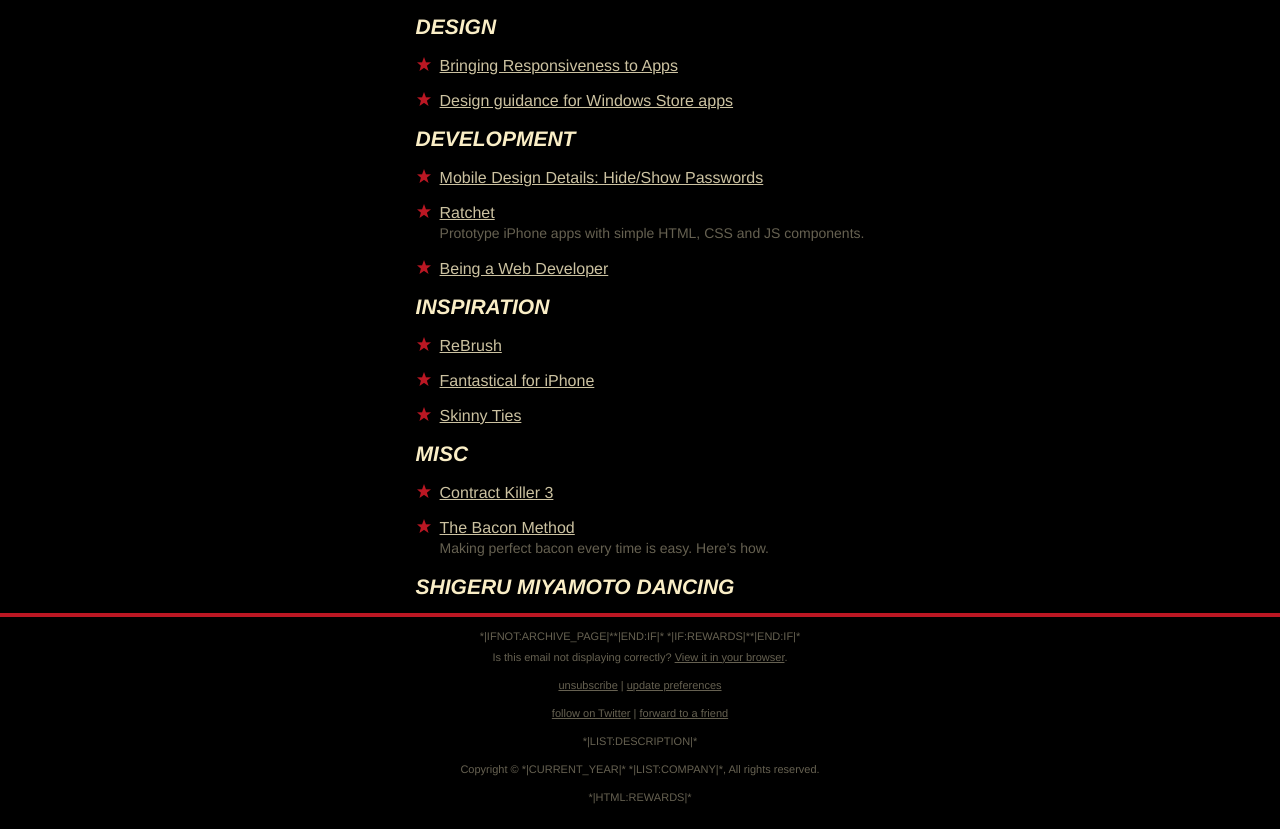
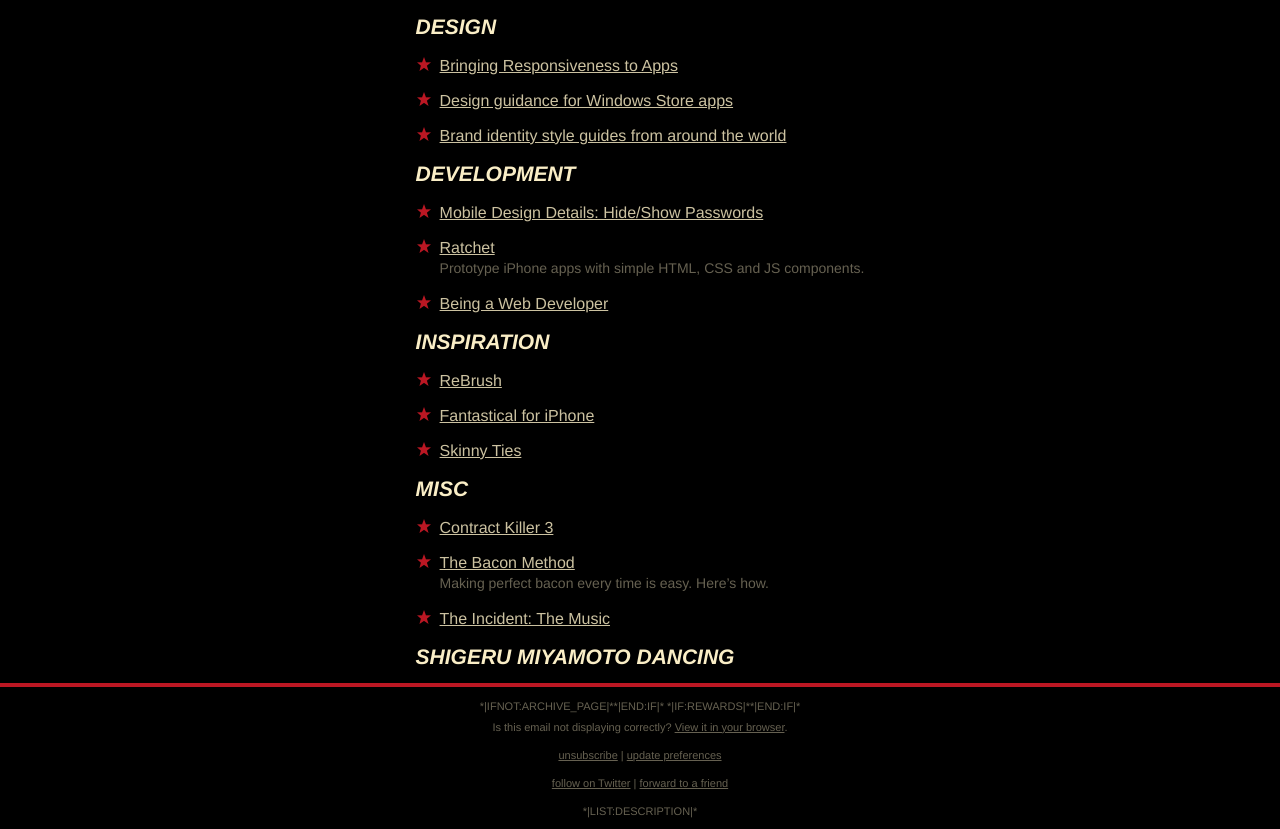
Before and after one commit to guerillalabs/Propaganda, a plain HTML site: page next/index.html in a window 1280 px wide. Shown: the part 560-1389 px from the top of the page. Drawn offline with Linux system fonts and the light colour scheme.

Commit message:
Last articles
Last articles from Jacob for this week.

```diff
--- a/next/index.html
+++ b/next/index.html
@@ -154,6 +154,13 @@
 										</tr>
 									</table>
 
+									<table cellpadding="0" cellspacing="0" border="0" class="entry">
+										<tr>
+											<td width="24" rowspan="2" valign="top"><img src="star.png" class="bullet" alt=""></td>
+											<td class="title"><h3><a href="http://www.logodesignlove.com/brand-identity-style-guides">Brand identity style guides from around the world</a></h3></td>
+										</tr>
+									</table>
+
 									<h2>Development</h2>
 									<table cellpadding="0" cellspacing="0" border="0" class="entry">
 										<tr>
@@ -221,6 +228,13 @@
 										</tr>
 									</table>
 
+									<table cellpadding="0" cellspacing="0" border="0" class="entry">
+										<tr>
+											<td width="24" rowspan="2" valign="top"><img src="star.png" class="bullet" alt=""></td>
+											<td class="title"><h3><a href="http://cabel.me/2012/11/12/the-incident-the-music/">The Incident: The Music</a></h3></td>
+										</tr>
+									</table>
+
 
 
 									<h2>Shigeru Miyamoto Dancing</h2>
```
